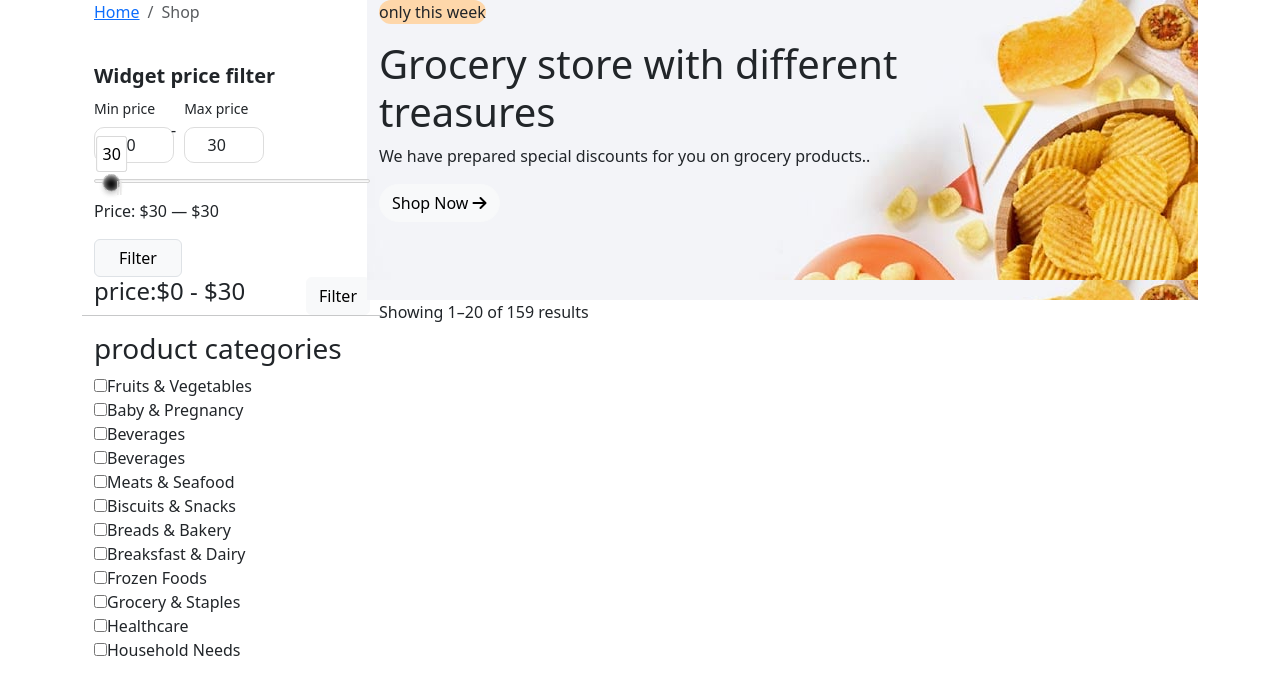
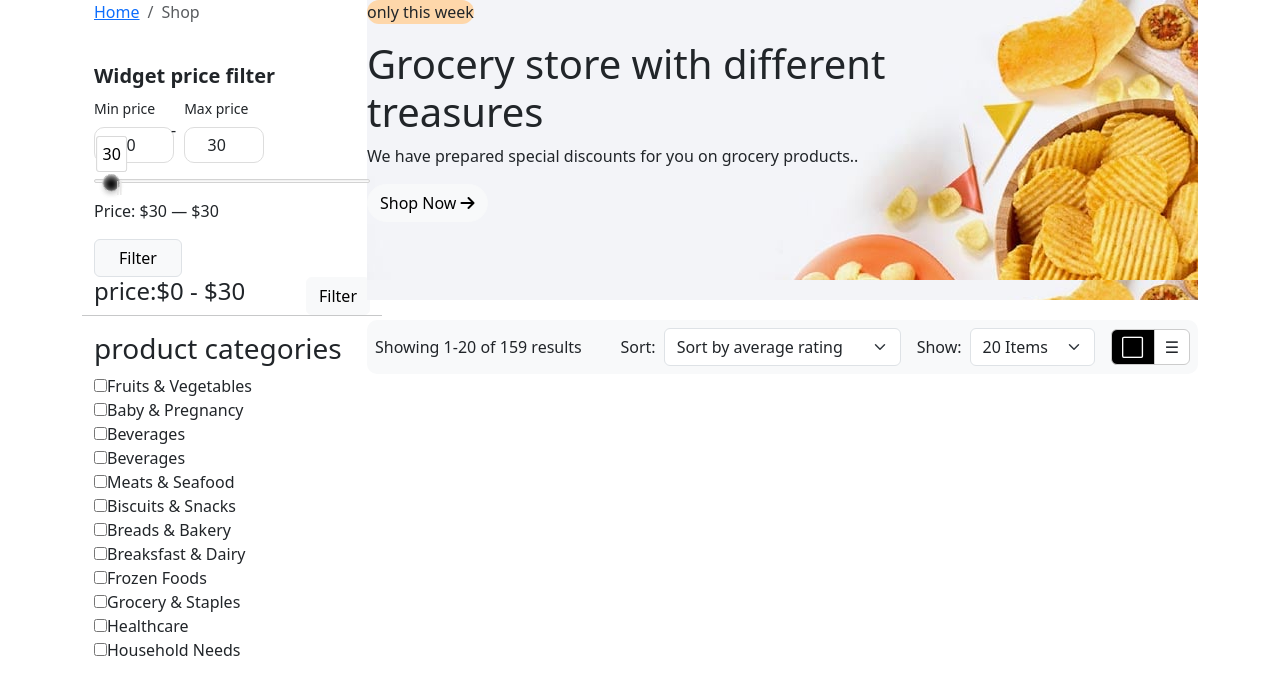
Before and after one commit to mashady/angular-ecommerce, an Angular app: page /products-list in a window 1280 px wide. Shown: the top 694 px of the page. Built offline with nearby package versions, Linux system fonts and the light colour scheme.

Commit message:
filters in product list

```diff
--- a/src/app/pages/product-list/list-product/list-product.component.css
+++ b/src/app/pages/product-list/list-product/list-product.component.css
@@ -0,0 +1,21 @@
+.pagination-bar {
+    background-color: #f8f9fa;
+    border-radius: 10px;
+    margin-top: 20px;
+
+  }
+
+  .form-select {
+    width: auto;
+  }
+
+  .btn {
+    border: 1px solid #ccc;
+    background-color: white;
+    padding: 5px 10px;
+  }
+
+  .btn.active {
+    background-color: black;
+    color: white;
+  }
--- a/src/app/pages/product-list/list-product/list-product.component.html
+++ b/src/app/pages/product-list/list-product/list-product.component.html
@@ -1,7 +1,24 @@
-<div class="container">
-    <div>
-        <p>Showing 1–20 of 159 results</p>
+<div class="pagination-bar d-flex justify-content-between align-items-center p-2">
+    <span>Showing {{ start }}-{{ end }} of {{ totalResults }} results</span>
+
+    <div class="d-flex align-items-center">
+      <span class="me-2">Sort:</span>
+      <select [(ngModel)]="selectedSort" (change)="onSortChange()" class="form-select me-3">
+        <option *ngFor="let option of sortOptions" [value]="option.value">{{ option.label }}</option>
+      </select>
+
+      <span class="me-2">Show:</span>
+      <select [(ngModel)]="itemsPerPage" (change)="onItemsPerPageChange()" class="form-select me-3">
+        <option *ngFor="let count of itemsPerPageOptions" [value]="count">{{ count }} Items</option>
+      </select>
+
+      <div class="btn-group">
+        <button (click)="toggleView('grid')" class="btn" [class.active]="viewMode === 'grid'">
+          ⬜
+        </button>
+        <button (click)="toggleView('list')" class="btn" [class.active]="viewMode === 'list'">
+          ☰
+        </button>
+      </div>
     </div>
-
-
-</div>
+  </div>
--- a/src/app/pages/product-list/list-product/list-product.component.ts
+++ b/src/app/pages/product-list/list-product/list-product.component.ts
@@ -1,11 +1,42 @@
+import { NgFor, NgIf } from '@angular/common';
 import { Component } from '@angular/core';
+import { FormsModule, NgModel } from '@angular/forms';
 
 @Component({
   selector: 'app-list-product',
-  imports: [],
+  imports: [NgFor,NgIf,FormsModule],
   templateUrl: './list-product.component.html',
   styleUrl: './list-product.component.css'
 })
 export class ListProductComponent {
+  totalResults = 159;
+  start = 1;
+  end = 20;
+  itemsPerPage = 20;
+  viewMode: 'grid' | 'list' = 'grid';
 
+  // Sorting options
+  sortOptions = [
+    { label: 'Sort by average rating', value: 'rating' },
+    { label: 'Sort by price: low to high', value: 'price_asc' },
+    { label: 'Sort by price: high to low', value: 'price_desc' }
+  ];
+  selectedSort = 'rating';
+
+  // Items per page options
+  itemsPerPageOptions = [10, 20, 50, 100];
+
+  onSortChange() {
+    console.log('Selected Sort:', this.selectedSort);
+  }
+
+  onItemsPerPageChange() {
+    this.end = Math.min(this.start + this.itemsPerPage - 1, this.totalResults);
+    console.log('Items per page changed:', this.itemsPerPage);
+  }
+
+  toggleView(view: 'grid' | 'list') {
+    this.viewMode = view;
+    console.log('View mode changed:', this.viewMode);
+  }
 }
--- a/src/app/pages/product-list/shop-now/shop-now.component.css
+++ b/src/app/pages/product-list/shop-now/shop-now.component.css
@@ -8,9 +8,11 @@
     width: 100%;
     height: 300px;
     background: url('../../../../assets/images/productback.jpg') !important;
-    background-size: cover;
+    background-size: contain;
     background-position: center;
     font-size: bold;
+    padding: 0;
+
 }
 
 #shop{
```
